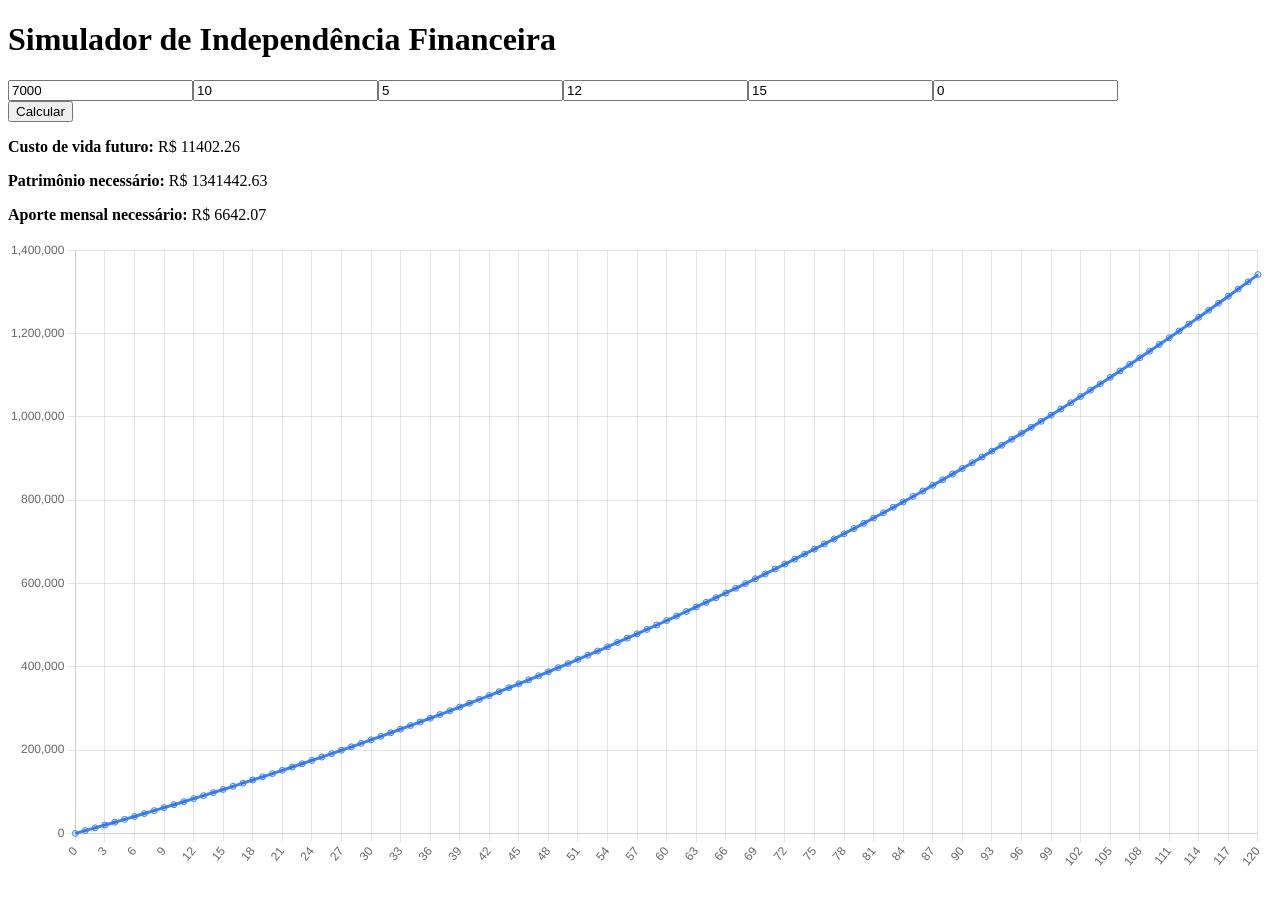
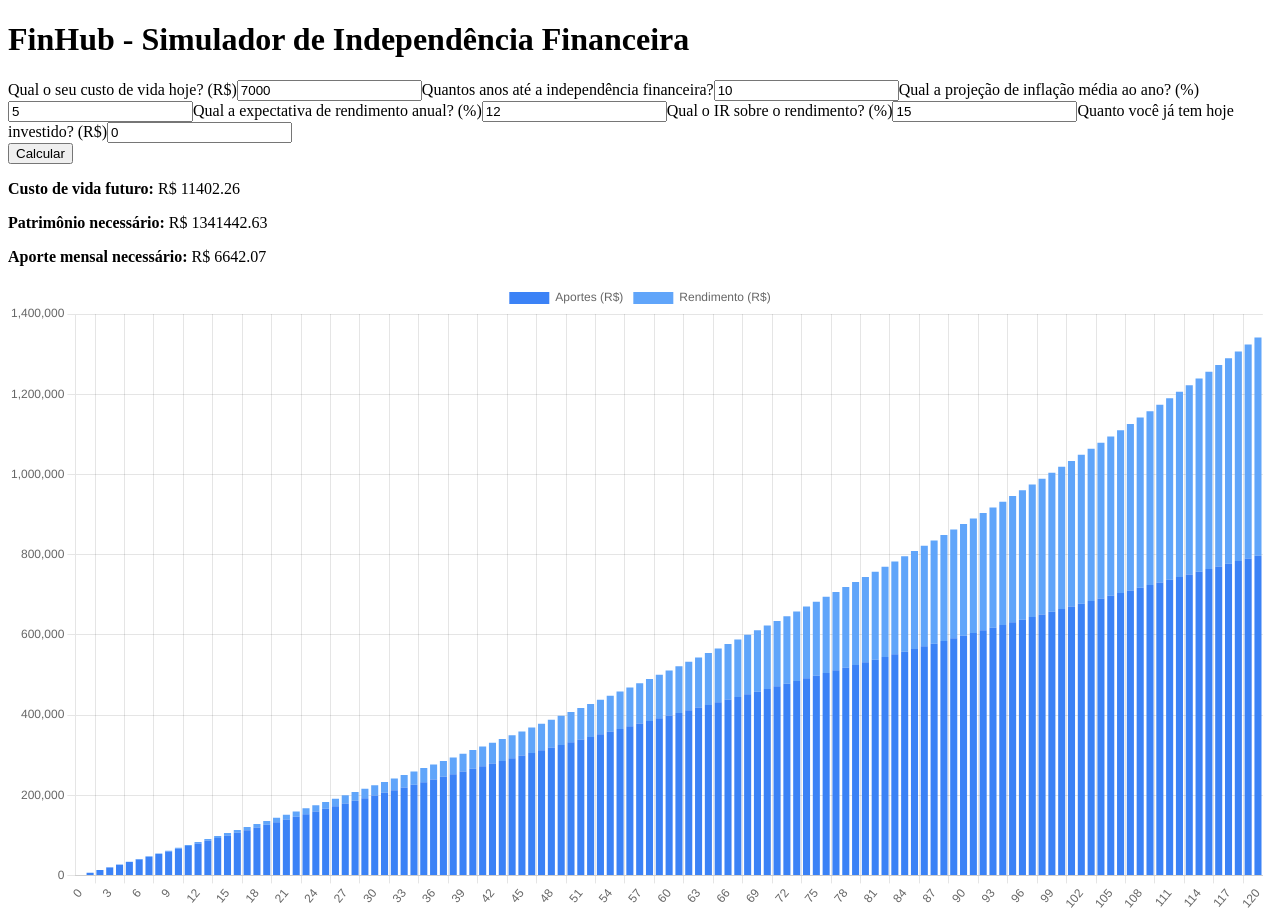
Before and after one commit to TuffyResgalla/FinHub, a Next.js app: page / in a window 1280 px wide. Both pictures are taken after a click on the button "Calcular". Before the commit the page ends 880 px from the top, so only its background shows below. Built offline with nearby package versions, Linux system fonts and the light colour scheme.

Commit message:
Update page.js

```diff
--- a/app/page.js
+++ b/app/page.js
@@ -4,10 +4,17 @@ import React, { useState } from "react";
 import { Input } from "../components/ui/input";
 import { Button } from "../components/ui/button";
 import { Card, CardContent } from "../components/ui/card";
-import { Line } from "react-chartjs-2";
-import { Chart as ChartJS, LineElement, CategoryScale, LinearScale, PointElement } from "chart.js";
+import { Bar } from "react-chartjs-2";
+import {
+  Chart as ChartJS,
+  BarElement,
+  CategoryScale,
+  LinearScale,
+  Tooltip,
+  Legend,
+} from "chart.js";
 
-ChartJS.register(LineElement, CategoryScale, LinearScale, PointElement);
+ChartJS.register(BarElement, CategoryScale, LinearScale, Tooltip, Legend);
 
 export default function SimuladorIndependenciaFinanceira() {
   const [form, setForm] = useState({
@@ -46,19 +53,25 @@ export default function SimuladorIndependenciaFinanceira() {
         (Math.pow(1 + taxaMensal, meses) - 1)
       : patrimonioIdeal * taxaMensal / (Math.pow(1 + taxaMensal, meses) - 1);
 
-    // Gerar dados para o gráfico
     let saldo = patrimonioInicial;
-    const saldos = [];
+    let totalAporte = 0;
+    const aportes = [];
+    const rendimentos = [];
+
     for (let i = 0; i <= meses; i++) {
-      saldos.push(saldo);
+      aportes.push(totalAporte);
+      rendimentos.push(saldo - totalAporte);
       saldo = saldo * (1 + taxaMensal) + aporteMensal;
+      totalAporte += aporteMensal;
     }
 
     setResultado({
       custoFuturoMensal,
       patrimonioIdeal,
       aporteMensal,
-      saldos,
+      saldos: aportes.map((a, i) => a + rendimentos[i]),
+      aportes,
+      rendimentos,
     });
   };
 
@@ -68,16 +81,36 @@ export default function SimuladorIndependenciaFinanceira() {
 
   return (
     <div className="p-4 max-w-4xl mx-auto">
-      <h1 className="text-2xl font-bold mb-4">Simulador de Independência Financeira</h1>
-      <div className="grid grid-cols-2 gap-4">
-        <Input name="custoVidaAtual" type="number" step="100" value={form.custoVidaAtual} onChange={handleChange} placeholder="Custo de vida mensal atual (R$)" />
-        <Input name="anos" type="number" value={form.anos} onChange={handleChange} placeholder="Anos até a independência" />
-        <Input name="inflacao" type="number" value={form.inflacao} onChange={handleChange} placeholder="Inflação média anual (%)" />
-        <Input name="rendimento" type="number" value={form.rendimento} onChange={handleChange} placeholder="Rendimento médio anual (%)" />
-        <Input name="ir" type="number" value={form.ir} onChange={handleChange} placeholder="IR sobre rendimento (%)" />
-        <Input name="patrimonioInicial" type="number" step="1000" value={form.patrimonioInicial} onChange={handleChange} placeholder="Patrimônio inicial (R$)" />
+      <h1 className="text-3xl font-bold text-center mb-8">FinHub - Simulador de Independência Financeira</h1>
+
+      <div className="grid grid-cols-2 gap-4 mb-4">
+        <label>
+          <span className="text-sm">Qual o seu custo de vida hoje? (R$)</span>
+          <Input name="custoVidaAtual" type="number" step="100" value={form.custoVidaAtual} onChange={handleChange} />
+        </label>
+        <label>
+          <span className="text-sm">Quantos anos até a independência financeira?</span>
+          <Input name="anos" type="number" value={form.anos} onChange={handleChange} />
+        </label>
+        <label>
+          <span className="text-sm">Qual a projeção de inflação média ao ano? (%)</span>
+          <Input name="inflacao" type="number" value={form.inflacao} onChange={handleChange} />
+        </label>
+        <label>
+          <span className="text-sm">Qual a expectativa de rendimento anual? (%)</span>
+          <Input name="rendimento" type="number" value={form.rendimento} onChange={handleChange} />
+        </label>
+        <label>
+          <span className="text-sm">Qual o IR sobre o rendimento? (%)</span>
+          <Input name="ir" type="number" value={form.ir} onChange={handleChange} />
+        </label>
+        <label>
+          <span className="text-sm">Quanto você já tem hoje investido? (R$)</span>
+          <Input name="patrimonioInicial" type="number" step="1000" value={form.patrimonioInicial} onChange={handleChange} />
+        </label>
       </div>
-      <Button onClick={calcular} className="mt-4">Calcular</Button>
+
+      <Button onClick={calcular}>Calcular</Button>
 
       {resultado && (
         <Card className="mt-6">
@@ -87,17 +120,32 @@ export default function SimuladorIndependenciaFinanceira() {
             <p><strong>Aporte mensal necessário:</strong> R$ {resultado.aporteMensal.toFixed(2)}</p>
 
             <div className="mt-6">
-              <Line
+              <Bar
                 data={{
                   labels: resultado.saldos.map((_, i) => i),
                   datasets: [
                     {
-                      label: "Evolução do Patrimônio (R$)",
-                      data: resultado.saldos,
-                      borderColor: "#3b82f6",
-                      fill: false,
+                      label: "Aportes (R$)",
+                      data: resultado.aportes,
+                      backgroundColor: "#3b82f6",
+                    },
+                    {
+                      label: "Rendimento (R$)",
+                      data: resultado.rendimentos,
+                      backgroundColor: "#60a5fa",
                     },
                   ],
+                }}
+                options={{
+                  responsive: true,
+                  plugins: {
+                    legend: { position: "top" },
+                    tooltip: { mode: "index", intersect: false },
+                  },
+                  scales: {
+                    x: { stacked: true },
+                    y: { stacked: true },
+                  },
                 }}
               />
             </div>
```
